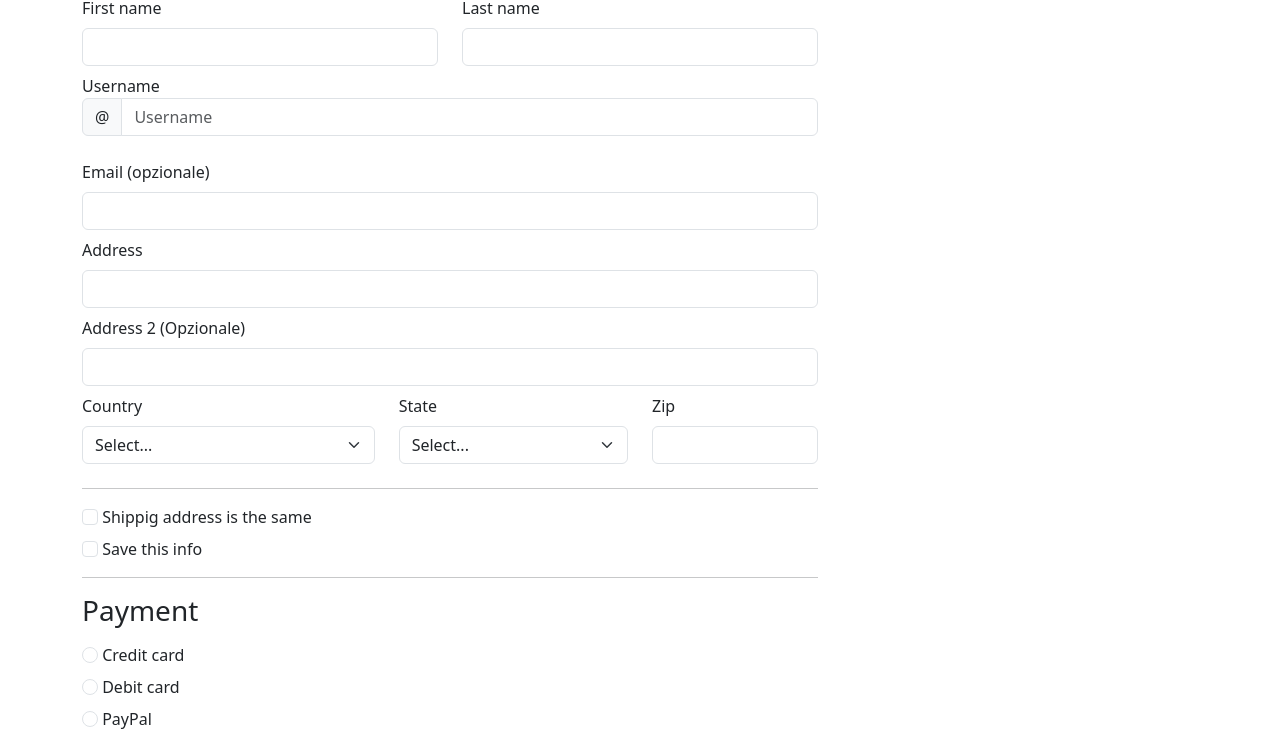
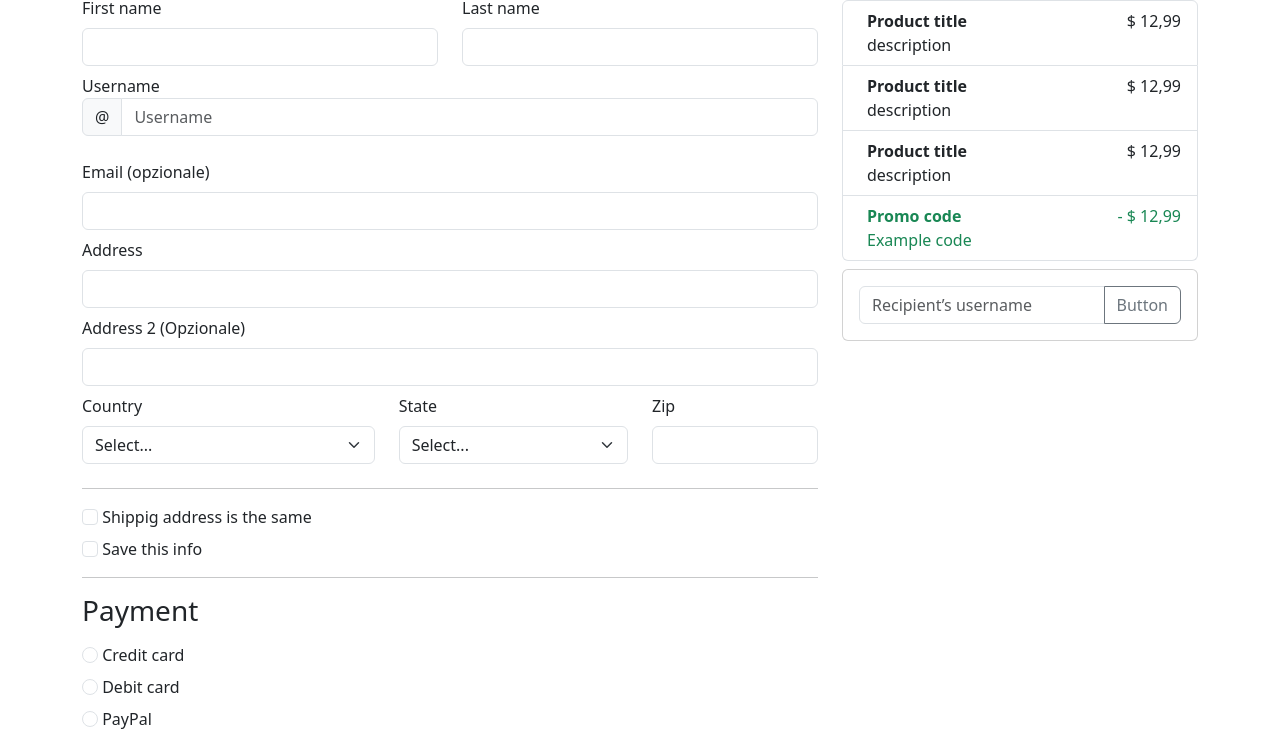
Before and after one commit to olgas-class/bootstrap-form, a plain HTML site: page index.html in a window 1280 px wide. Shown: the part 270-1014 px from the top of the page. Drawn offline with nearby package versions, Linux system fonts and the light colour scheme.

Commit message:
feat: partedel carrello completato

```diff
--- a/index.html
+++ b/index.html
@@ -63,7 +63,70 @@
         <div class="row flex-md-row-reverse">
           <div class="col-12 col-md-4">
             <!-- Carrello -->
-            Carrello
+            <div class="d-flex justify-content-between align-items-center">
+              <h2 class="text-primary">Your cart</h2>
+              <span class="badge rounded-pill text-bg-primary fs-5">3</span>
+            </div>
+
+            <ul class="list-group mb-2">
+              <li
+                class="list-group-item d-flex justify-content-between align-items-start"
+              >
+                <div class="ms-2 me-auto">
+                  <div class="fw-bold">Product title</div>
+                  description
+                </div>
+                <span class="">$ 12,99</span>
+              </li>
+              <li
+                class="list-group-item d-flex justify-content-between align-items-start"
+              >
+                <div class="ms-2 me-auto">
+                  <div class="fw-bold">Product title</div>
+                  description
+                </div>
+                <span class="">$ 12,99</span>
+              </li>
+              <li
+                class="list-group-item d-flex justify-content-between align-items-start"
+              >
+                <div class="ms-2 me-auto">
+                  <div class="fw-bold">Product title</div>
+                  description
+                </div>
+                <span class="">$ 12,99</span>
+              </li>
+              <li
+                class="list-group-item d-flex justify-content-between align-items-start text-success"
+              >
+                <div class="ms-2 me-auto">
+                  <div class="fw-bold">Promo code</div>
+                  Example code
+                </div>
+                <span class="">- $ 12,99</span>
+              </li>
+            </ul>
+
+            <form action="" class="card">
+              <div class="card-body">
+                <div class="input-group">
+                  <input
+                    type="text"
+                    class="form-control"
+                    placeholder="Recipient’s username"
+                    aria-label="Recipient’s username"
+                    aria-describedby="button-addon2"
+                  />
+                  <button
+                    class="btn btn-outline-secondary"
+                    type="button"
+                    id="button-addon2"
+                  >
+                    Button
+                  </button>
+                </div>
+              </div>
+            </form>
           </div>
           <div class="col-12 col-md-8">
             <!-- Checkout form -->
```
